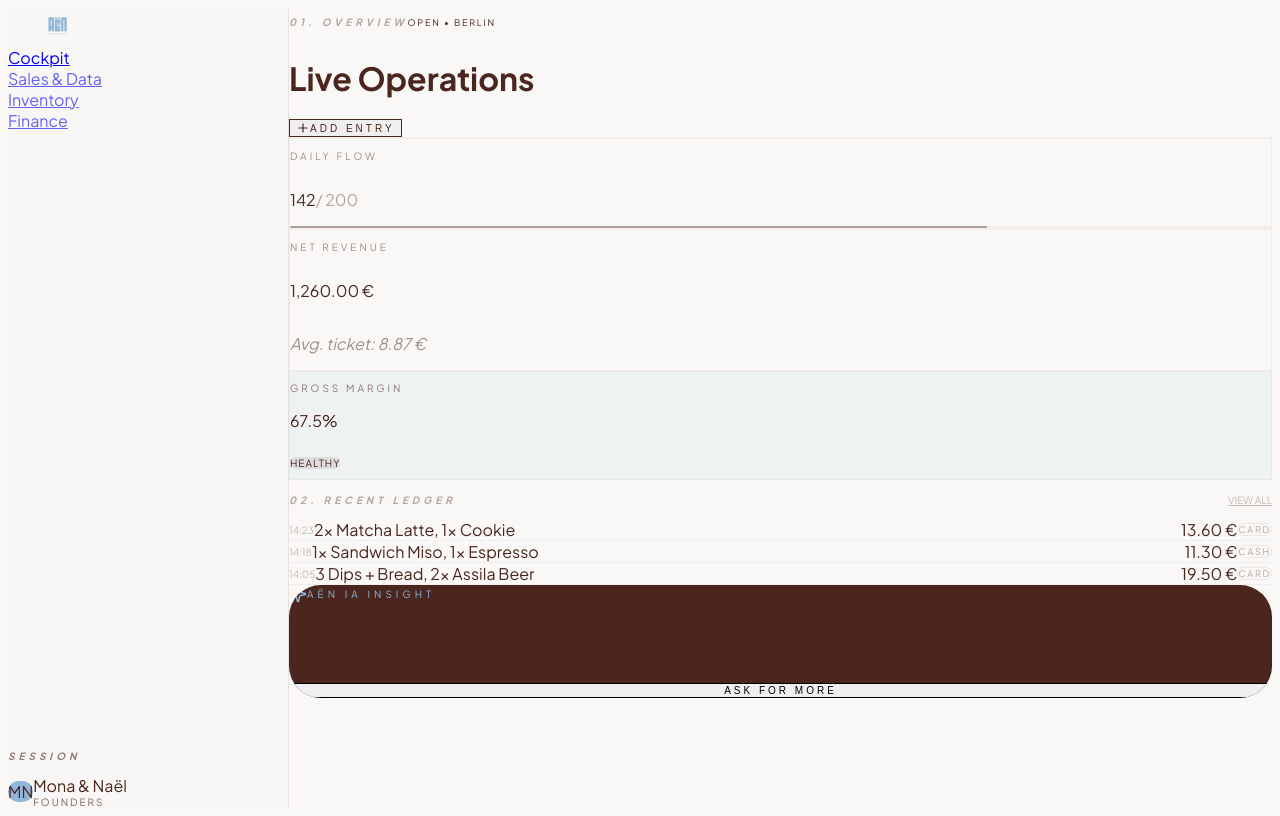
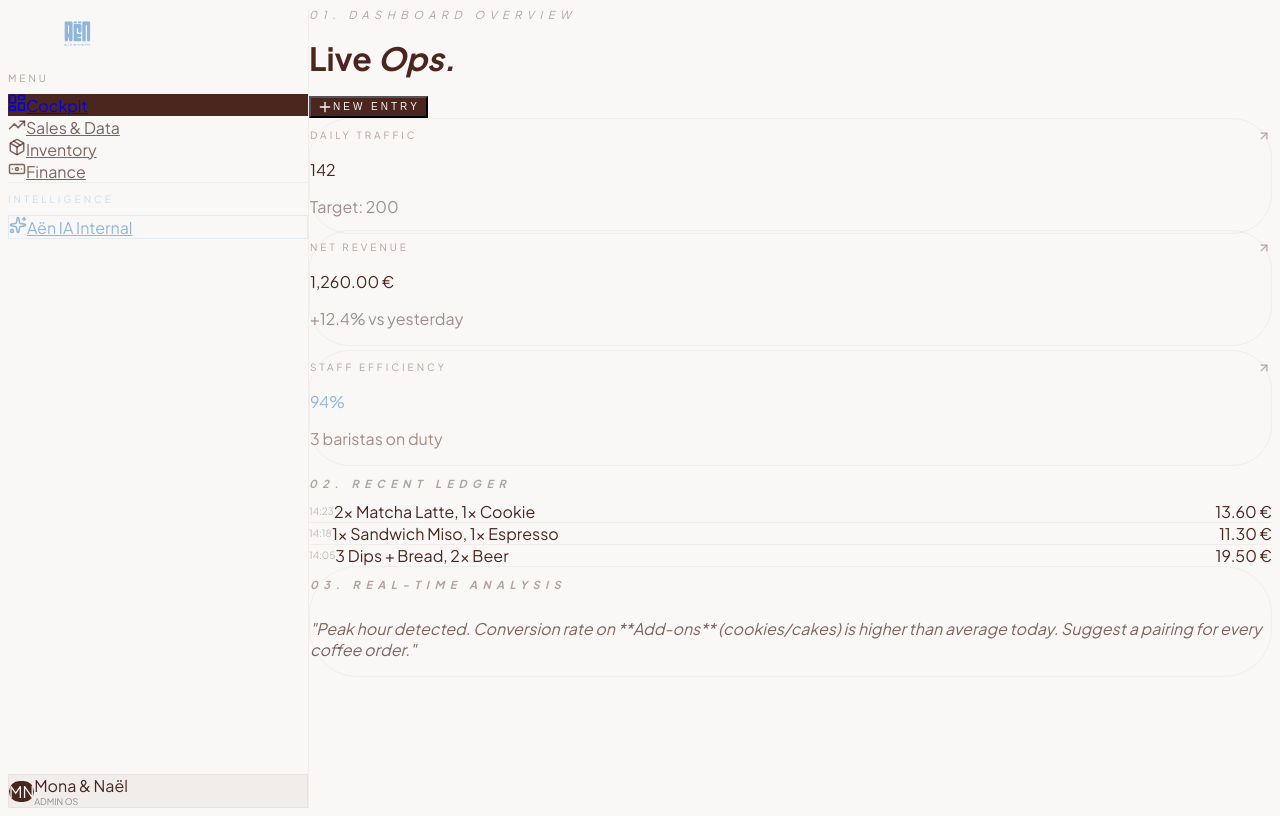
Before and after one commit to aencafe/aen-dashboard, a Next.js app: page / in a window 1280 px wide. Built offline with nearby package versions, Linux system fonts and the light colour scheme.

Commit message:
Fix build errors and types

```diff
--- a/app/layout.tsx
+++ b/app/layout.tsx
@@ -3,16 +3,16 @@ import React from "react";
 import Link from "next/link";
 import Image from "next/image";
 import { Plus_Jakarta_Sans } from "next/font/google";
+import { LayoutDashboard, TrendingUp, Package, Banknote, Sparkles, UserCircle } from "lucide-react";
 import "./globals.css";
 
 const jakarta = Plus_Jakarta_Sans({
   subsets: ["latin"],
-  weight: ["200", "300", "400", "500", "600", "700"],
   variable: "--font-jakarta",
 });
 
 export const metadata: Metadata = {
-  title: "Aën OS - Workspace",
+  title: "Aën OS - Cockpit",
   description: "Operating System for Aën",
 };
 
@@ -21,57 +21,80 @@ export default function RootLayout({ children }: { children: React.ReactNode })
     <html lang="en" className={jakarta.variable}>
       <body className="flex h-screen bg-[#F9F8F6] text-[#4a261e] font-sans antialiased overflow-hidden">
 
-        {/* SIDEBAR */}
-        <aside className="w-[280px] flex flex-col justify-between border-r border-[#4a261e]/10 z-10 bg-[#F9F8F6]/80 backdrop-blur-xl">
-          <div>
-            <div className="pt-12 pb-8 px-10">
-              <Link href="/" className="hover:opacity-70 transition-opacity">
+        {/* SIDEBAR - STRUCTURED BUTTONS */}
+        <aside className="w-[300px] flex flex-col justify-between border-r border-[#4a261e]/5 z-10 bg-white/40 backdrop-blur-2xl p-8">
+
+          <div className="space-y-12">
+            {/* LOGO - AGRANDI */}
+            <div className="px-4">
+              <Link href="/" className="hover:opacity-80 transition-opacity">
                 <Image
                   src="/aen-logo-bleu.png"
                   alt="Aën Logo"
-                  width={100}
-                  height={35}
+                  width={140}
+                  height={50}
                   priority
                   className="object-contain"
                 />
               </Link>
             </div>
 
-            <nav className="flex flex-col mt-8 px-10 gap-6 text-xl font-light">
-              <Link href="/" className="transition-all duration-300 hover:italic hover:tracking-wide">
-                Cockpit
-              </Link>
-              <Link href="/sales" className="opacity-60 transition-all duration-300 hover:opacity-100 hover:italic hover:tracking-wide">
-                Sales & Data
-              </Link>
-              <Link href="/stocks" className="opacity-60 transition-all duration-300 hover:opacity-100 hover:italic hover:tracking-wide">
-                Inventory
-              </Link>
-              <Link href="/finance" className="opacity-60 transition-all duration-300 hover:opacity-100 hover:italic hover:tracking-wide">
-                Finance
-              </Link>
+            {/* NAVIGATION MODULES */}
+            <nav className="flex flex-col gap-3">
+              <p className="text-[10px] uppercase tracking-[0.3em] opacity-40 font-bold mb-2 px-4">Menu</p>
+
+              <NavButton href="/" icon={<LayoutDashboard size={18}/>} label="Cockpit" active />
+              <NavButton href="/sales" icon={<TrendingUp size={18}/>} label="Sales & Data" />
+              <NavButton href="/stocks" icon={<Package size={18}/>} label="Inventory" />
+              <NavButton href="/finance" icon={<Banknote size={18}/>} label="Finance" />
+
+              <div className="my-4 border-t border-[#4a261e]/5"></div>
+
+              <p className="text-[10px] uppercase tracking-[0.3em] opacity-40 font-bold mb-2 px-4 text-[#90b6da]">Intelligence</p>
+              <NavButton
+                href="/ia"
+                icon={<Sparkles size={18}/>}
+                label="Aën IA Internal"
+                variant="ai"
+              />
             </nav>
           </div>
 
-          {/* USER PROFILE */}
-          <div className="p-10 mb-4">
-            <h4 className="text-[10px] uppercase tracking-[0.4em] mb-4 opacity-60 italic">Session</h4>
-            <div className="flex items-center gap-4">
-              <div className="w-10 h-10 rounded-full bg-[#90b6da] flex items-center justify-center text-[#4a261e] text-xs font-semibold shadow-sm">
-                MN
-              </div>
-              <div className="flex flex-col">
-                <span className="text-sm font-medium">Mona & Naël</span>
-                <span className="text-[10px] uppercase tracking-[0.2em] font-bold opacity-70 mt-0.5">Founders</span>
-              </div>
+          {/* USER PROFILE CARD */}
+          <div className="bg-[#4a261e]/5 p-6 rounded-2xl flex items-center gap-4 border border-[#4a261e]/5">
+            <div className="w-10 h-10 rounded-full bg-[#4a261e] text-[#F9F8F6] flex items-center justify-center text-xs font-bold shadow-lg">
+              MN
+            </div>
+            <div className="flex flex-col">
+              <span className="text-sm font-bold tracking-tight">Mona & Naël</span>
+              <span className="text-[9px] uppercase tracking-widest opacity-50">Admin OS</span>
             </div>
           </div>
         </aside>
 
-        <main className="flex-1 overflow-y-auto">
+        <main className="flex-1 overflow-y-auto scroll-smooth">
           {children}
         </main>
       </body>
     </html>
   );
 }
+
+// Composant Bouton Navigation
+function NavButton({ href, icon, label, active = false, variant = 'default' }: any) {
+  const baseStyles = "flex items-center gap-4 px-4 py-3.5 rounded-xl text-sm font-medium transition-all duration-300 group";
+  const activeStyles = active
+    ? "bg-[#4a261e] text-white shadow-md shadow-[#4a261e]/20"
+    : "hover:bg-[#4a261e]/5 hover:translate-x-1 text-[#4a261e]/70 hover:text-[#4a261e]";
+
+  const aiStyles = "text-[#90b6da] border border-[#90b6da]/20 hover:bg-[#90b6da] hover:text-white";
+
+  return (
+    <Link href={href} className={`${baseStyles} ${variant === 'ai' ? aiStyles : activeStyles}`}>
+      <span className={`${active ? 'scale-110' : 'group-hover:scale-110'} transition-transform duration-300`}>
+        {icon}
+      </span>
+      <span className="tracking-wide">{label}</span>
+    </Link>
+  );
+}
--- a/app/page.tsx
+++ b/app/page.tsx
@@ -1,131 +1,122 @@
 import React from "react";
-import { Sparkles, ArrowUpRight, Plus } from "lucide-react";
-
-// Types pour la robustesse du build
-interface StatCardProps {
-  label: string;
-  value: string;
-  subValue?: string;
-  subText?: string;
-  progress?: number;
-  hasChart?: boolean;
-}
-
-interface TransactionProps {
-  time: string;
-  items: string;
-  price: string;
-  type: "Card" | "Cash";
-}
+import { ArrowUpRight, Plus, Calendar, Clock } from "lucide-react";
 
 export default function Home() {
   return (
-    <div className="max-w-6xl mx-auto p-8 md:p-16 flex flex-col gap-16">
+    <div className="max-w-7xl mx-auto p-12 md:p-20 space-y-24">
 
-      {/* HEADER */}
-      <header className="flex flex-col md:flex-row justify-between items-start md:items-end gap-6 pb-10 border-b border-[#4a261e]/5">
-        <div className="space-y-2">
-          <div className="flex items-center gap-3">
-            <h2 className="text-[10px] uppercase tracking-[0.4em] opacity-40 italic">01. Overview</h2>
-            <span className="h-[1px] w-8 bg-[#4a261e]/20"></span>
-            <span className="text-[9px] uppercase tracking-[0.2em] font-bold text-green-600/80 flex items-center gap-1">
-              <span className="w-1.5 h-1.5 rounded-full bg-green-500 animate-pulse"></span> Open • Berlin
-            </span>
+      {/* HEADER SECTION */}
+      <header className="flex flex-col md:flex-row justify-between items-start md:items-end gap-8">
+        <div className="space-y-6">
+          <div className="flex items-center gap-4 text-[11px] uppercase tracking-[0.5em] opacity-40 font-bold italic">
+            <span>01. Dashboard Overview</span>
+            <span className="h-px w-12 bg-[#4a261e]/20"></span>
           </div>
-          <h1 className="text-5xl font-light tracking-tight text-[#4a261e]">Live Operations</h1>
+          <h1 className="text-6xl font-extralight tracking-tight leading-none">
+            Live <span className="font-medium italic">Ops.</span>
+          </h1>
         </div>
 
-        <button className="group relative overflow-hidden border border-[#4a261e] px-8 py-4 text-[10px] uppercase tracking-[0.3em] font-bold transition-all duration-500 hover:text-white text-[#4a261e]">
-          <span className="relative z-10 flex items-center gap-2 text-[#4a261e] group-hover:text-white transition-colors">
-            <Plus size={14} /> Add Entry
-          </span>
-          <div className="absolute inset-0 bg-[#4a261e] translate-y-[101%] group-hover:translate-y-0 transition-transform duration-300 ease-out"></div>
-        </button>
+        <div className="flex gap-4">
+          <div className="hidden lg:flex items-center gap-6 px-6 py-4 bg-white/40 border border-[#4a261e]/5 rounded-2xl text-xs font-medium">
+            <div className="flex items-center gap-2">
+              <Calendar size={14} className="opacity-40" /> <span>April 08, 2026</span>
+            </div>
+            <div className="flex items-center gap-2">
+              <Clock size={14} className="opacity-40" /> <span>14:45</span>
+            </div>
+          </div>
+          <button className="bg-[#4a261e] text-[#F9F8F6] px-8 py-4 rounded-2xl text-[10px] uppercase tracking-[0.3em] font-bold hover:bg-[#4a261e]/90 transition-all shadow-xl shadow-[#4a261e]/10 flex items-center gap-3">
+            <Plus size={16} /> New Entry
+          </button>
+        </div>
       </header>
 
-      {/* CORE WIDGETS */}
-      <div className="grid grid-cols-1 md:grid-cols-3 gap-10">
-        <StatCard label="Daily Flow" value="142" subValue="/ 200" progress={71} />
-        <StatCard label="Net Revenue" value="1,260.00 €" subText="Avg. ticket: 8.87 €" hasChart />
-        <div className="group p-10 rounded-2xl border border-[#4a261e]/5 bg-[#90b6da]/10 hover:bg-[#90b6da]/20 transition-all duration-500 shadow-sm">
-            <p className="text-[10px] uppercase tracking-[0.3em] text-[#4a261e]/60 mb-8">Gross Margin</p>
-            <p className="text-6xl font-semibold tracking-tighter text-[#4a261e]">67.5%</p>
-            <p className="mt-6 text-[10px] font-bold tracking-[0.1em] uppercase bg-[#4a261e]/10 text-[#4a261e] py-1 px-3 rounded-full inline-block">Healthy</p>
-        </div>
-      </div>
+      {/* BIG STATS GRID */}
+      <section className="grid grid-cols-1 md:grid-cols-3 gap-12">
+        <MetricCard
+          label="Daily Traffic"
+          value="142"
+          detail="Target: 200"
+          progress={71}
+        />
+        <MetricCard
+          label="Net Revenue"
+          value="1,260.00 €"
+          detail="+12.4% vs yesterday"
+          isHighlight
+        />
+        <MetricCard
+          label="Staff Efficiency"
+          value="94%"
+          detail="3 baristas on duty"
+          color="#90b6da"
+        />
+      </section>
 
-      {/* LOWER SECTION */}
-      <div className="grid grid-cols-1 lg:grid-cols-3 gap-16 items-start">
-        <div className="lg:col-span-2 space-y-10">
-          <div className="flex justify-between items-center">
-            <h4 className="text-[10px] uppercase tracking-[0.4em] opacity-40 italic text-[#4a261e]">02. Recent Ledger</h4>
-            <span className="text-[10px] font-bold opacity-30 tracking-widest uppercase underline cursor-pointer hover:opacity-100 transition-opacity text-[#4a261e]">View All</span>
-          </div>
-          <div className="space-y-1">
-            <TransactionRow time="14:23" items="2x Matcha Latte, 1x Cookie" price="13.60" type="Card" />
-            <TransactionRow time="14:18" items="1x Sandwich Miso, 1x Espresso" price="11.30" type="Cash" />
-            <TransactionRow time="14:05" items="3 Dips + Bread, 2x Assila Beer" price="19.50" type="Card" />
+      {/* TRANSACTIONS & ACTIVITY */}
+      <section className="grid grid-cols-1 lg:grid-cols-2 gap-20">
+
+        {/* LEDGER */}
+        <div className="space-y-10">
+          <h3 className="text-[11px] uppercase tracking-[0.5em] opacity-40 font-bold italic">02. Recent Ledger</h3>
+          <div className="divide-y divide-[#4a261e]/5">
+            <Row time="14:23" desc="2x Matcha Latte, 1x Cookie" price="13.60 €" />
+            <Row time="14:18" desc="1x Sandwich Miso, 1x Espresso" price="11.30 €" />
+            <Row time="14:05" desc="3 Dips + Bread, 2x Beer" price="19.50 €" />
           </div>
         </div>
 
-        {/* AI MODULE */}
-        <div className="bg-[#4a261e] text-white p-10 rounded-[2rem] space-y-8 relative overflow-hidden shadow-2xl">
-          <div className="flex items-center gap-3 text-[#90b6da]">
-            <Sparkles size={18} />
-            <span className="text-[10px] uppercase tracking-[0.4em] font-bold">Aën IA Insight</span>
+        {/* QUICK INSIGHT AREA */}
+        <div className="bg-white p-12 rounded-[3rem] border border-[#4a261e]/5 shadow-sm space-y-8">
+          <h3 className="text-[11px] uppercase tracking-[0.5em] opacity-40 font-bold italic">03. Real-time Analysis</h3>
+          <div className="space-y-6">
+            <div className="flex justify-between items-end h-32 gap-2">
+              {[30, 45, 25, 60, 90, 100, 70, 40, 50, 85].map((h, i) => (
+                <div
+                  key={i}
+                  className="w-full bg-[#4a261e]/5 rounded-t-lg transition-all duration-700 hover:bg-[#90b6da]"
+                  style={{ height: `${h}%` }}
+                ></div>
+              ))}
+            </div>
+            <p className="text-sm leading-relaxed opacity-70 italic font-light">
+              "Peak hour detected. Conversion rate on **Add-ons** (cookies/cakes) is higher than average today. Suggest a pairing for every coffee order."
+            </p>
           </div>
-          <p className="text-lg font-light leading-relaxed italic opacity-90">
-            &quot;Le rush de 15h00 approche. Historiquement, le Sandwich Miso est votre top-seller le jeudi. Assurez-vous d&apos;avoir relancé une fournée.&quot;
-          </p>
-          <button className="w-full py-4 border border-white/20 text-[10px] uppercase tracking-[0.3em] font-bold hover:bg-white hover:text-[#4a261e] transition-all duration-500">
-            Ask for more
-          </button>
         </div>
-      </div>
+
+      </section>
     </div>
   );
 }
 
-function StatCard({ label, value, subValue, subText, progress, hasChart }: StatCardProps) {
+// Composants de contenu aérés
+function MetricCard({ label, value, detail, progress, isHighlight, color }: any) {
   return (
-    <div className="group p-10 rounded-2xl border border-[#4a261e]/5 bg-white/40 hover:bg-white transition-all duration-500 shadow-sm hover:shadow-xl text-[#4a261e]">
-      <p className="text-[10px] uppercase tracking-[0.3em] opacity-50 mb-8 flex justify-between items-center">
-        {label} <ArrowUpRight size={14} className="opacity-0 group-hover:opacity-100 transition-opacity" />
+    <div className={`p-10 rounded-[2.5rem] transition-all duration-500 border border-[#4a261e]/5 ${isHighlight ? 'bg-white shadow-xl translate-y-[-4px]' : 'bg-white/40 hover:bg-white'}`}>
+      <p className="text-[10px] uppercase tracking-[0.3em] opacity-40 font-bold mb-10 flex justify-between">
+        {label} <ArrowUpRight size={14} />
       </p>
-      <div className="flex items-baseline gap-2">
-        <p className="text-7xl font-light tracking-tighter">{value}</p>
-        {subValue && <p className="text-sm opacity-40 font-light">{subValue}</p>}
-      </div>
+      <p className="text-6xl font-light tracking-tighter mb-4" style={{ color: color }}>{value}</p>
+      <p className="text-xs opacity-50 font-medium tracking-wide">{detail}</p>
       {progress && (
-        <div className="mt-6 w-full h-[2px] bg-[#4a261e]/5 rounded-full overflow-hidden">
-          <div className="h-full bg-[#4a261e]/40" style={{ width: `${progress}%` }}></div>
-        </div>
-      )}
-      {subText && <p className="mt-4 text-xs opacity-50 font-light italic">{subText}</p>}
-      {hasChart && (
-        <div className="mt-8 flex gap-1 items-end h-8">
-          {[40, 70, 45, 80, 95, 60, 100].map((v, i) => (
-            <div key={i} className="flex-1 bg-[#4a261e]/5 group-hover:bg-[#4a261e]/10 transition-colors" style={{ height: `${v}%` }}></div>
-          ))}
+        <div className="mt-8 h-1 w-full bg-[#4a261e]/5 rounded-full overflow-hidden">
+          <div className="h-full bg-[#4a261e] transition-all duration-1000" style={{ width: `${progress}%` }}></div>
         </div>
       )}
     </div>
   );
 }
 
-function TransactionRow({ time, items, price, type }: TransactionProps) {
+function Row({ time, desc, price }: any) {
   return (
-    <div className="group flex justify-between items-center py-6 border-b border-[#4a261e]/5 hover:px-4 hover:bg-white transition-all duration-300 cursor-pointer text-[#4a261e]">
-      <div className="flex items-center gap-6">
-        <span className="text-[10px] font-bold opacity-30 tracking-widest font-mono">{time}</span>
-        <span className="text-lg font-light group-hover:italic transition-all">{items}</span>
+    <div className="group flex justify-between items-center py-8 cursor-pointer transition-all hover:translate-x-2">
+      <div className="flex gap-8 items-center">
+        <span className="text-[10px] font-mono opacity-30 font-bold">{time}</span>
+        <span className="text-xl font-light group-hover:italic transition-all">{desc}</span>
       </div>
-      <div className="flex items-center gap-6">
-        <span className="text-xl font-light tracking-tight">{price} €</span>
-        <span className="text-[9px] uppercase tracking-[0.2em] opacity-40 border border-[#4a261e]/20 px-3 py-1 rounded-full group-hover:border-[#4a261e] group-hover:opacity-100 transition-all">
-          {type}
-        </span>
-      </div>
+      <span className="text-xl font-medium tracking-tight">{price}</span>
     </div>
   );
 }
```
